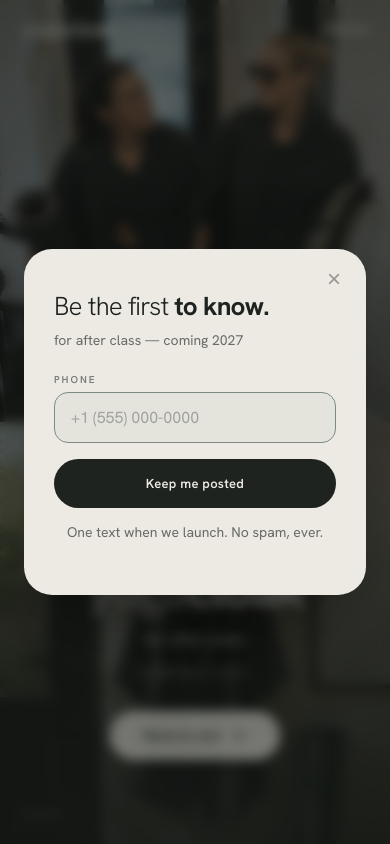
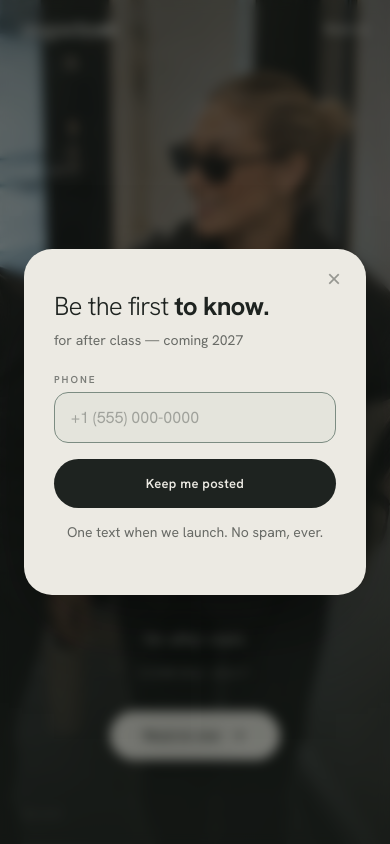
Before and after one commit to flowinglikeabrooke/yogacloak-reserve, a website: page yogacloak-index.html in a window 390 px wide. Shown: the top 844 px of the page. Drawn offline with Linux system fonts and the light colour scheme.

Commit message:
Add files via upload

```diff
--- a/yogacloak-index.html
+++ b/yogacloak-index.html
@@ -62,9 +62,8 @@ a { text-decoration:none; color:inherit; }
 .hero-intro .orb.o1 { width:560px; height:560px; top:-60px; left:4%; animation-delay:.4s; }
 .hero-intro .orb.o2 { width:480px; height:480px; bottom:-120px; right:4%; animation-delay:3s; }
 .hero-photo { position:relative; min-height:100svh; overflow:hidden; }
-.hero-photo-grid { position:absolute; inset:0; display:grid; grid-template-columns:1fr 1fr; z-index:1; }
-.hero-photo-grid .hpg-cell { position:relative; overflow:hidden; }
-.hero-photo-grid img { width:100%; height:100%; object-fit:cover; display:block; }
+.hero-photo-bg { position:absolute; inset:0; z-index:1; }
+.hero-photo-bg img { width:100%; height:100%; object-fit:cover; object-position:center; display:block; }
 .hero-photo-scrim { position:absolute; inset:0; z-index:2; background:linear-gradient(to bottom, rgba(20,24,21,.34) 0%, rgba(20,24,21,.10) 30%, rgba(20,24,21,.55) 72%, rgba(20,24,21,.88) 100%); }
 .hero-photo-content { position:absolute; inset:0; z-index:3; display:flex; flex-direction:column; align-items:center; justify-content:flex-end; text-align:center; padding:120px 24px clamp(54px,10vh,96px); text-shadow:0 2px 28px rgba(0,0,0,.5); }
 .hero-photo-content .hero-wordmark { font-size:clamp(44px,8vw,104px); margin-bottom:18px; }
@@ -201,8 +200,7 @@ a { text-decoration:none; color:inherit; }
   .hero img{object-position:center 60%;}
   .product-pair{grid-template-columns:1fr;gap:46px;padding:56px 22px;}
   .hero-wordmark{font-size:clamp(54px,18vw,104px);}
-  .hero-photo-grid{grid-template-columns:1fr;grid-template-rows:1fr 1fr;}
-  .hero-photo-content .hero-wordmark{font-size:clamp(40px,13vw,76px);}
+  .hero-photo-bg img{object-position:32% center;}
 }
 /* stay-in-the-loop modal */
 .loop-ov{position:fixed;inset:0;z-index:120;display:flex;align-items:center;justify-content:center;padding:24px;
@@ -266,13 +264,9 @@ a { text-decoration:none; color:inherit; }
   <a href="yogacloak-reserve-page.html" class="reserve-link">Reserve</a>
 </div>
 <section class="hero-photo">
-  <div class="hero-photo-grid">
-    <div class="hpg-cell"><img src="two-women-stairs.jpg" alt="Two friends heading home from class, wrapped in the Cloak"></div>
-    <div class="hpg-cell"><img src="cloak-on-hook.jpg" alt="The Cloak hanging on a hook by the door"></div>
-  </div>
+  <div class="hero-photo-bg"><img src="hero-duo.jpg" alt="Two friends heading home from class wrapped in the Cloak, beside the Cloak hanging on a hook"></div>
   <div class="hero-photo-scrim"></div>
   <div class="hero-photo-content">
-    <div class="hero-wordmark"><span class="thin">yoga</span><span class="bold">cloak</span></div>
     <span class="hero-tagline">for after class</span>
     <span class="hero-coming">Coming 2027</span>
     <a href="yogacloak-reserve-page.html" class="btn">Reserve now
```
Also changed, not shown: hero-duo.jpg (added).
